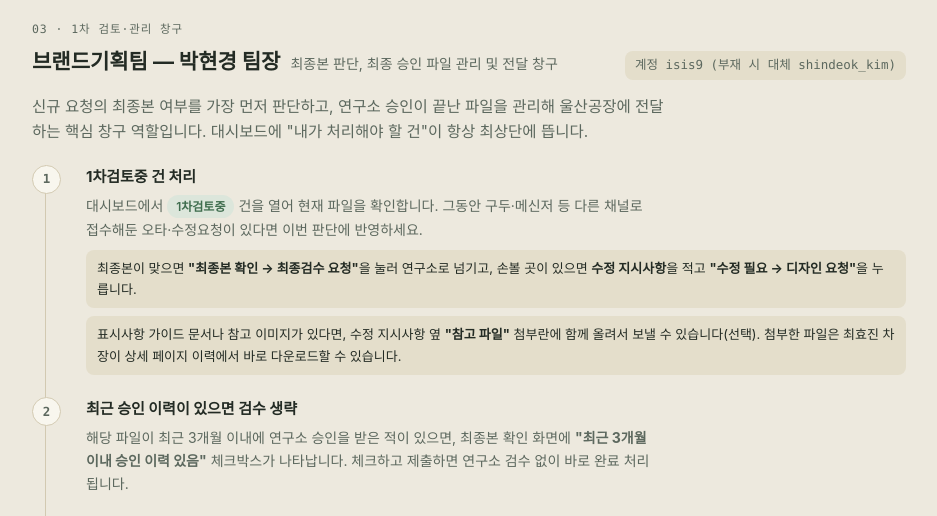
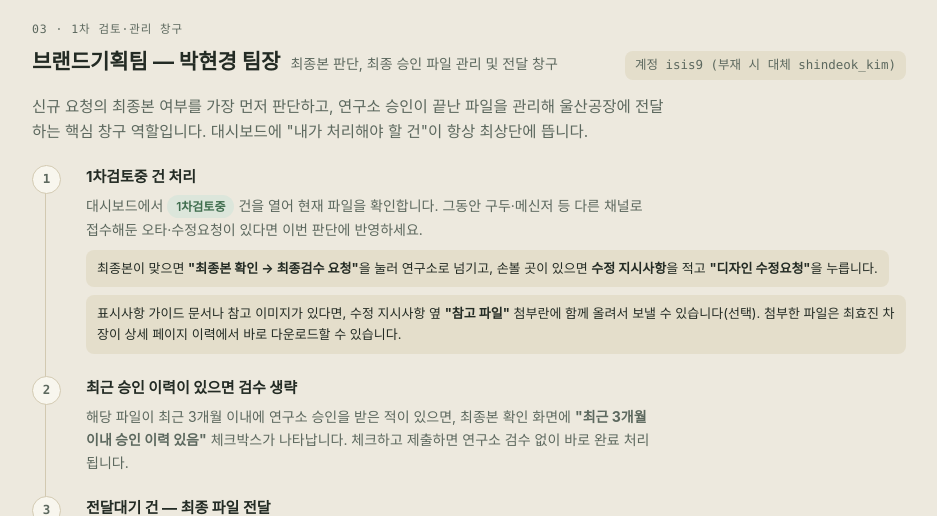
Before and after one commit to nousbo-team/-, a Django app: page /guide/ in a window 1280 px wide. Shown: the part 2457-2973 px from the top of the page, without its empty margins (296-1233 px from the left). Run offline with Django 5.2, Linux system fonts and the light colour scheme; some web fonts are replaced.

Commit message:
Rename "수정 필요 → 디자인 요청" button to "디자인 수정요청"
Co-Authored-By: Claude Sonnet 5 <noreply@anthropic.com>

```diff
--- a/app/templates/guide.html
+++ b/app/templates/guide.html
@@ -453,7 +453,7 @@
         <li>
           <h3>1차검토중 건 처리</h3>
           <p>대시보드에서 <span class="pill pill-review1">1차검토중</span> 건을 열어 현재 파일을 확인합니다. 그동안 구두·메신저 등 다른 채널로 접수해둔 오타·수정요청이 있다면 이번 판단에 반영하세요.</p>
-          <div class="note">최종본이 맞으면 <strong>"최종본 확인 → 최종검수 요청"</strong>을 눌러 연구소로 넘기고, 손볼 곳이 있으면 <strong>수정 지시사항</strong>을 적고 <strong>"수정 필요 → 디자인 요청"</strong>을 누릅니다.</div>
+          <div class="note">최종본이 맞으면 <strong>"최종본 확인 → 최종검수 요청"</strong>을 눌러 연구소로 넘기고, 손볼 곳이 있으면 <strong>수정 지시사항</strong>을 적고 <strong>"디자인 수정요청"</strong>을 누릅니다.</div>
           <div class="note">표시사항 가이드 문서나 참고 이미지가 있다면, 수정 지시사항 옆 <strong>"참고 파일"</strong> 첨부란에 함께 올려서 보낼 수 있습니다(선택). 첨부한 파일은 최효진 차장이 상세 페이지 이력에서 바로 다운로드할 수 있습니다.</div>
         </li>
         <li>
--- a/app/templates/workflow/request_detail.html
+++ b/app/templates/workflow/request_detail.html
@@ -72,7 +72,7 @@
           <label style="font-size:12px;color:var(--ink-soft);">참고 파일(표시사항 가이드 등, 선택)<br>
             <input type="file" name="attachment" style="font-size:12.5px;margin-top:2px;">
           </label>
-          <button class="btn" type="submit" name="action" value="review_edit">수정 필요 → 디자인 요청</button>
+          <button class="btn" type="submit" name="action" value="review_edit">디자인 수정요청</button>
         </div>
       </form>
 
```
